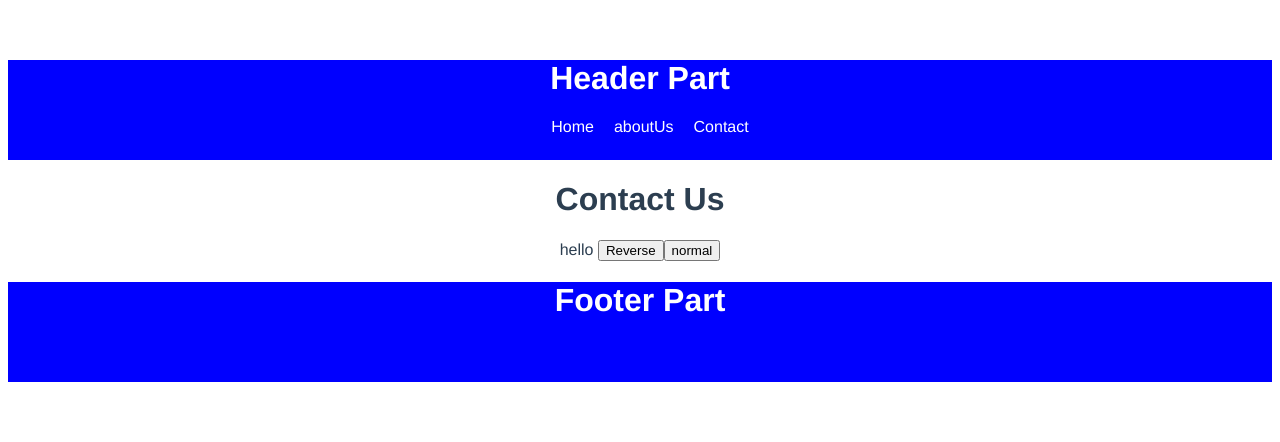
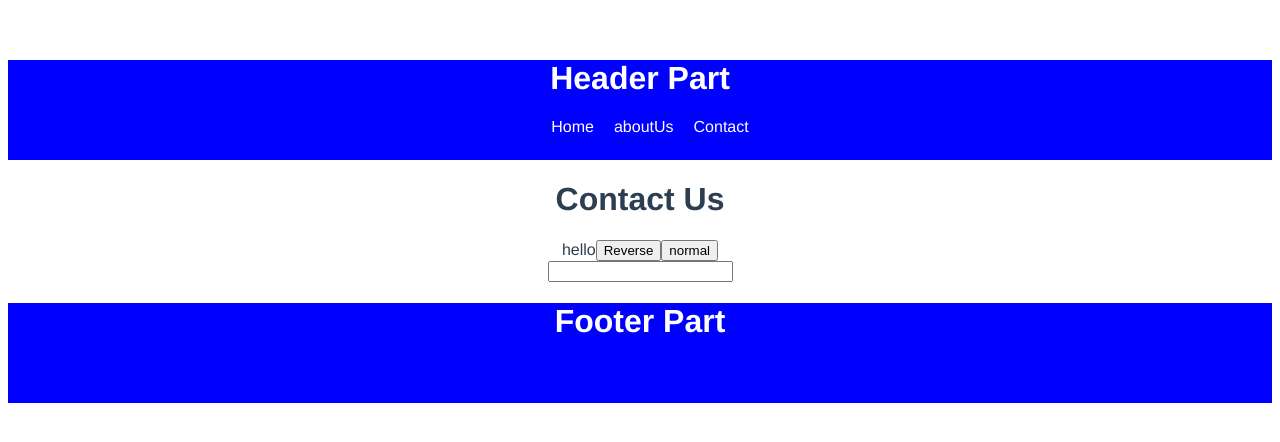
Before and after one commit to elhamalizadeh/vue-exercise1, a Vue app: page /contact in a window 1280 px wide. Shown: the top 442 px of the page. Built offline with nearby package versions, Linux system fonts and the light colour scheme.

Commit message:
reverse-normal

```diff
--- a/src/components/Contact.vue
+++ b/src/components/Contact.vue
@@ -3,11 +3,13 @@
     <div class="row">
     <h1>Contact Us</h1>
     <div class="col-3 bg-primary">
-    {{ message }}
+    <span>{{message}}</span>
     <button v-on:click="reverse">Reverse</button>
     <button @click="normal">normal</button>
     </div>
-    <div class="col-9"></div>
+    <div class="col-9">
+      <input type="text" v-model="name" /><!--- dont work -->
+    </div>
     </div>
   </div>
 </template>
@@ -17,17 +19,16 @@ export default {
   data() {
     return {
       message: "hello",
+      result: ' ',
+      name:''
     };
   },
   methods: {
     reverse() {
-      let message = this.message.split('').reverse().join('');
-      console.log("reverse is here");
-      console.log(message)
-      return message;
+      this.message = this.message.split('').reverse().join('');
     },
     normal(){
-        console.log("normal is here");
+       this.message = this.message.split('').reverse().join('');
     }
   },
 };
```
